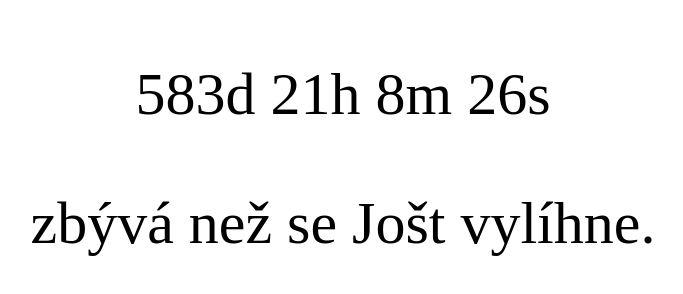
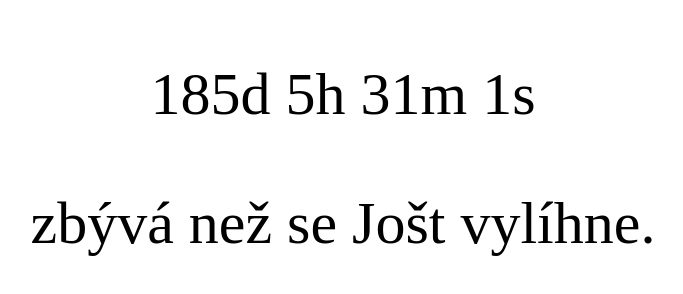
Before and after one commit to lycanea/uzabysetovylihlo, a plain HTML site: page index.html in a window 1280 px wide. Shown: the whole page, without its empty margins (297-980 px from the left). Drawn offline with Linux system fonts and the light colour scheme.

Commit message:
Update index.html

```diff
--- a/index.html
+++ b/index.html
@@ -19,8 +19,7 @@ position:inherit;
 
 <script>
 // Set the date we're counting down to
-var countDownDate = new Date("Jan 5, 2021 15:37:25").getTime();
-
+var countDownDate = new Date("Dec 4, 2019 0:00:00").getTime();
 // Update the count down every 1 second
 var x = setInterval(function() {
 
```
